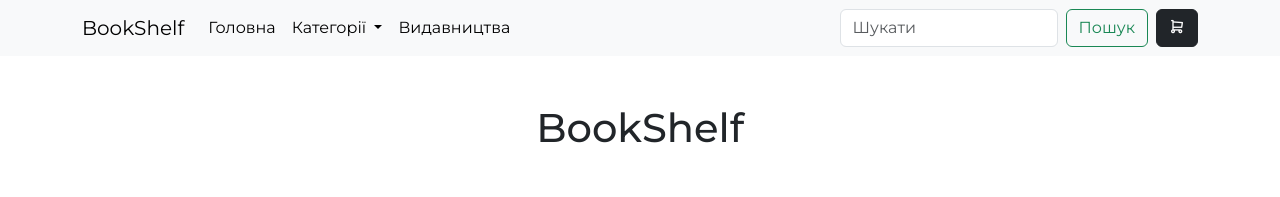
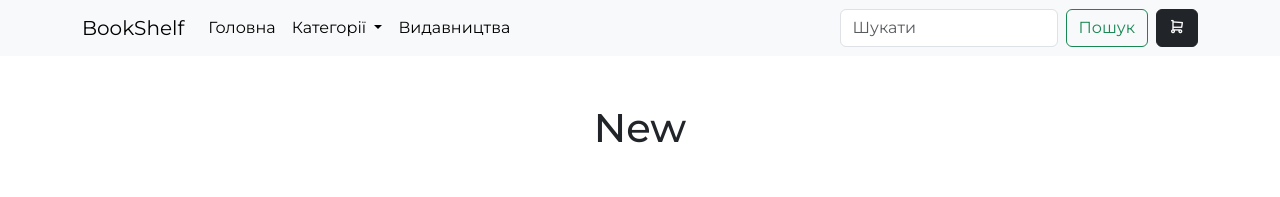
Before and after one commit to berryl122/BookShelf, a plain HTML site: page new.html in a window 1280 px wide. Shown: the top 197 px of the page. Drawn offline with nearby package versions, Linux system fonts and the light colour scheme.

Commit message:
кінець

```diff
--- a/new.html
+++ b/new.html
@@ -57,7 +57,7 @@
     </div>
   </nav>
   <section class="container">
-    <h1 class="my-5 text-center">BookShelf</h1>
+    <h1 class="my-5 text-center">New</h1>
     <div id="productsBlock" class="row row-cols-1 row-cols-md-3 row-cols-lg-5 g-4">
 
       <div class="col">
```
Also changed, not shown: bestsellers.html (+1 -1 lines), electricbook.html (+1 -1 lines), publisher.html (+1 -1 lines).
